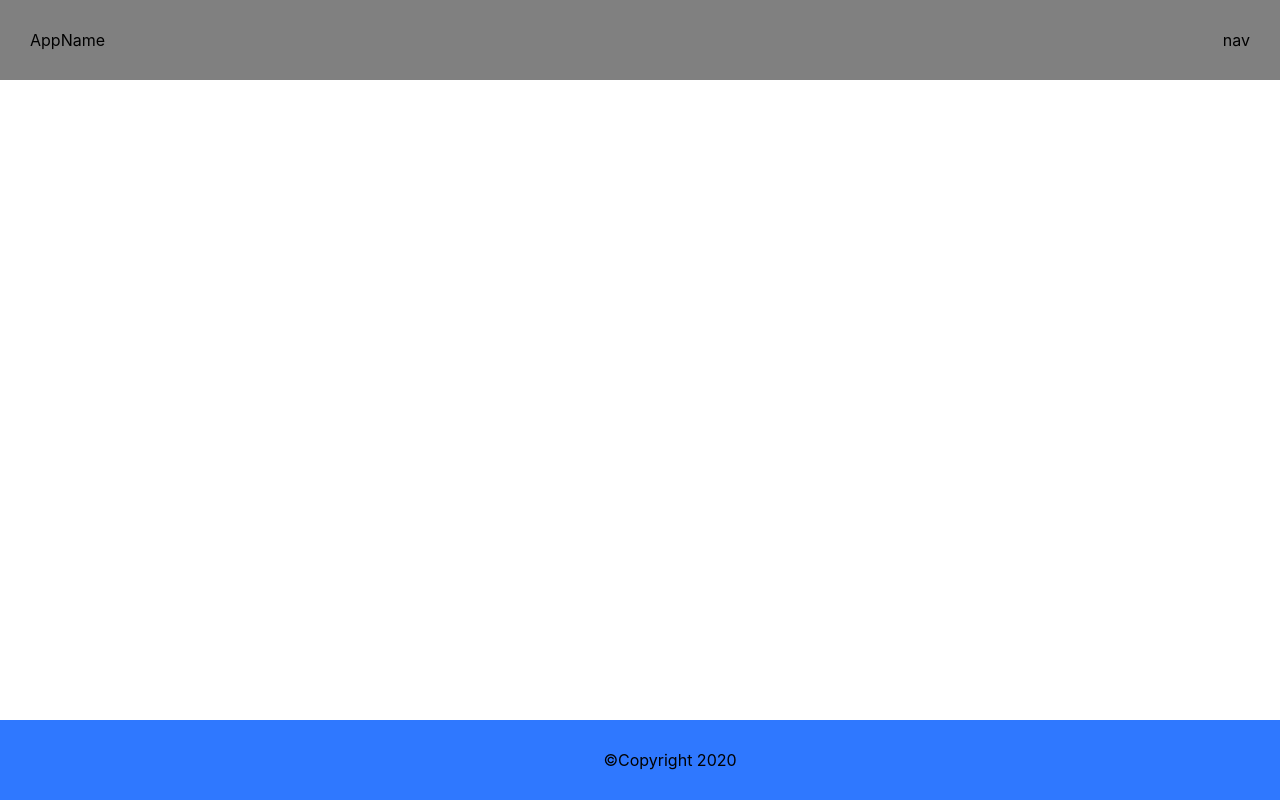
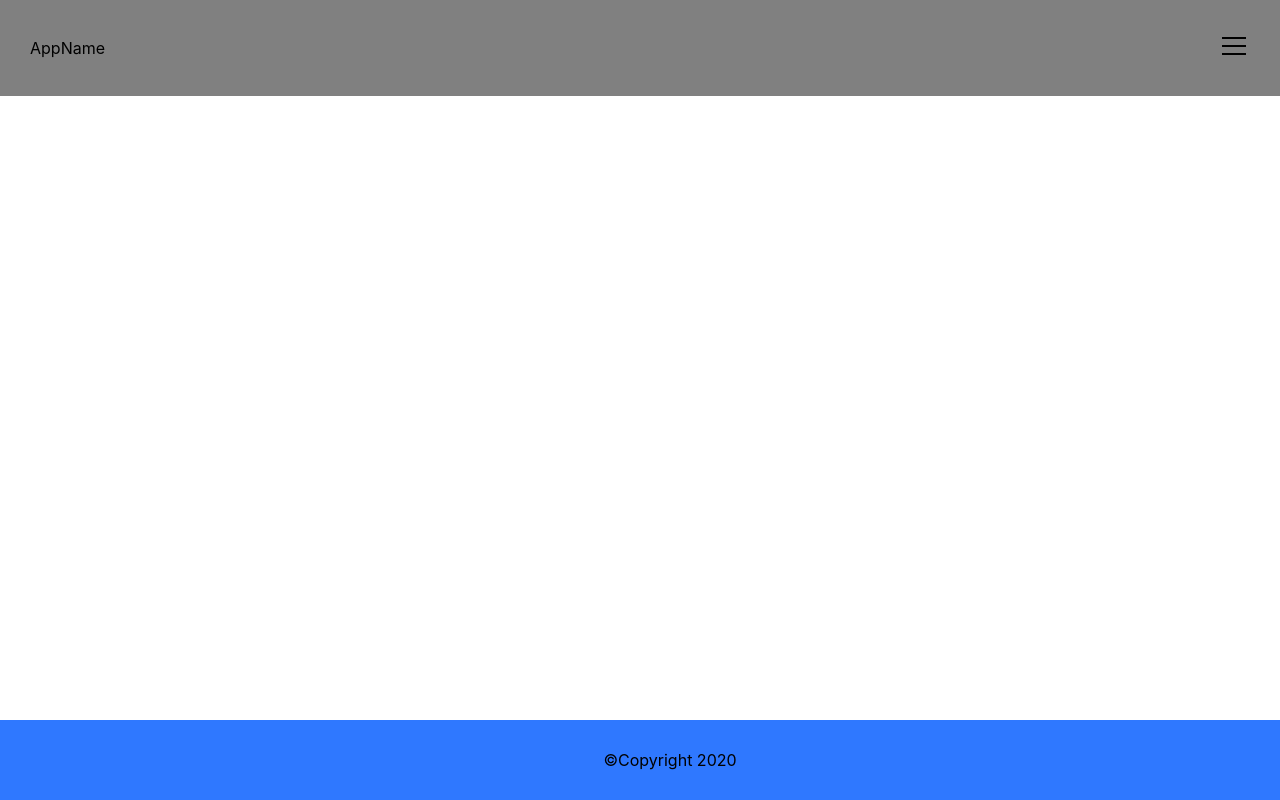
Before and after one commit to stepinfwd/React-template, a React (Create React App) app: page / in a window 1280 px wide. Built offline with nearby package versions, Linux system fonts and the light colour scheme.

Commit message:
basic navbar sidebar with toggle effect

```diff
--- a/package.json
+++ b/package.json
@@ -9,6 +9,7 @@
     "react": "^17.0.1",
     "react-dom": "^17.0.1",
     "react-scripts": "4.0.0",
+    "react-spring": "^8.0.27",
     "web-vitals": "^0.2.4"
   },
   "scripts": {
--- a/src/components/Header/Header.js
+++ b/src/components/Header/Header.js
@@ -1,6 +1,6 @@
 import React from "react";
 import "./Header.css";
-import Navigation from "../Navigation";
+import Navigation from "../Navbar/Navigation";
 
 function Header() {
   return (
--- /dev/null
+++ b/src/components/Navbar/Navbar.css
@@ -0,0 +1,24 @@
+.navbar-items {
+  position: fixed;
+  top: 0;
+  left: 0;
+  width: 80%;
+  background-color: rgb(253, 253, 253);
+  height: 100%;
+  z-index: 10;
+  /* border-right: 1px solid grey; */
+  box-shadow: grey;
+}
+.navbar-mask {
+  z-index: 50;
+  background-color: grey;
+  position: fixed;
+  top: 0;
+  left: 0;
+  width: 100%;
+  height: 100%;
+  z-index: 9;
+}
+.navbar-hamburger {
+  width: 2rem;
+}
--- /dev/null
+++ b/src/components/Navbar/Navigation.js
@@ -0,0 +1,33 @@
+import React, { useState, useEffect } from "react";
+import "./Navbar.css";
+import toggler from "./ham.svg";
+
+function Navigation() {
+  const [showMenu, setShowMenu] = useState(false);
+  let menu = "";
+  let menuMask = "";
+
+  if (showMenu) {
+    menu = <div className="navbar-items">menu</div>;
+    menuMask = (
+      <div className="navbar-mask" onClick={() => setShowMenu(false)}></div>
+    );
+  }
+
+  return (
+    <nav>
+      <span>
+        <img
+          className="navbar-hamburger"
+          src={toggler}
+          onClick={() => setShowMenu(!showMenu)}
+        ></img>
+      </span>
+
+      {menu}
+      {menuMask}
+    </nav>
+  );
+}
+
+export default Navigation;
--- a/src/components/Navigation.js
+++ /dev/null
@@ -1,7 +0,0 @@
-import React from "react";
-
-function Navigation() {
-  return <nav>nav</nav>;
-}
-
-export default Navigation;
```
Also changed, not shown: src/components/Navbar/ham.svg (added), 1 other file (tests, documents, lock files or other folders).
